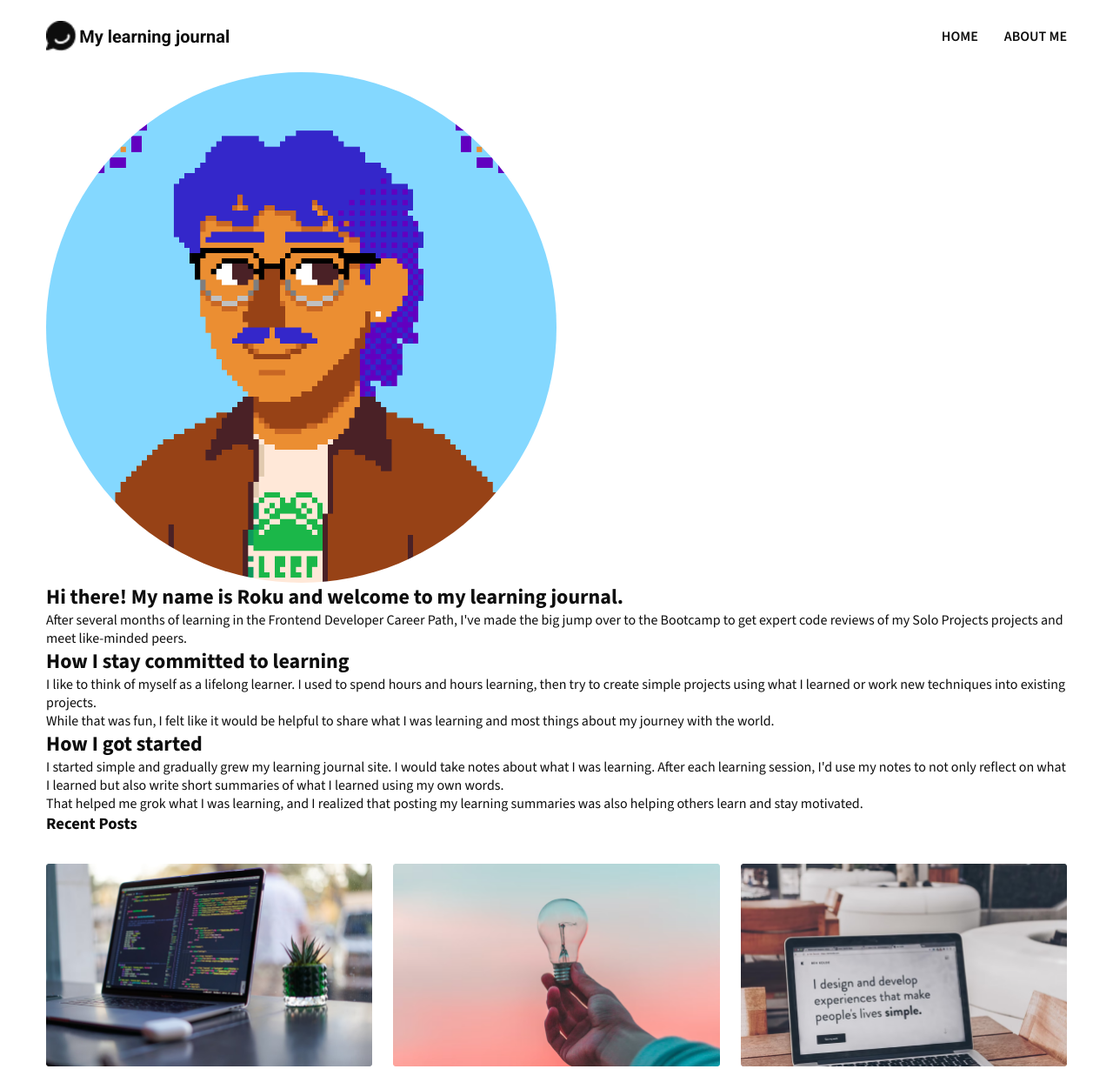
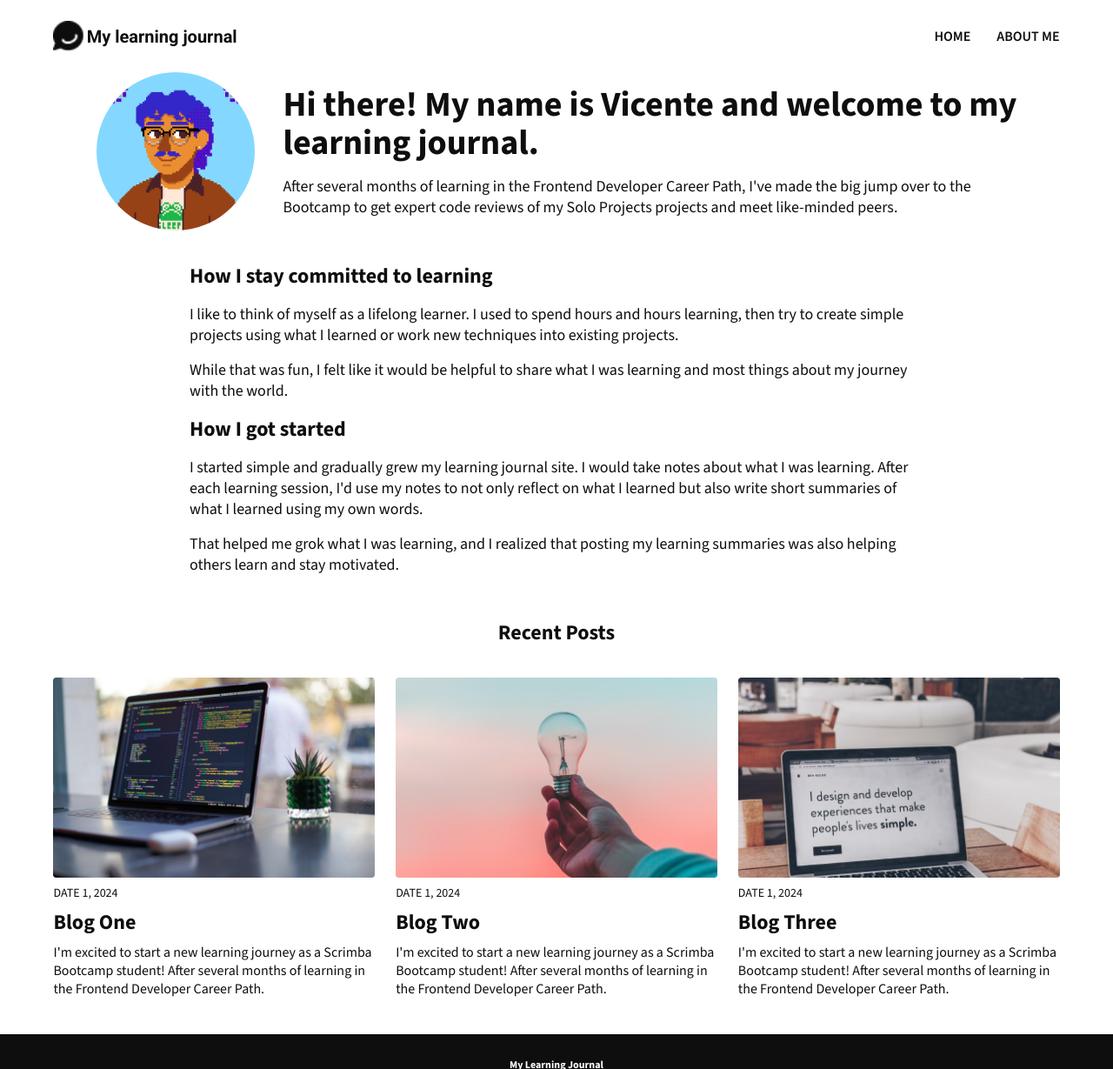
Before and after one commit to vrhernandez/learning-journal, a website built with Vite: page about-me.html in a window 1280 px wide. Shown: the top 1229 px of the page at 87% size. Built offline with nearby package versions, Linux system fonts and the light colour scheme.

Commit message:
completed styling and filler content for About Me page and Hero Blog page

```diff
--- a/about-me.html
+++ b/about-me.html
@@ -13,7 +13,7 @@
         <header class="container">
             <a class="logo" href="index.html">
                 <img class="logo-img" src="images/logo.png">
-                My learning journal
+                <p class="logo-name">My learning journal</p>
             </a>
             <nav>
                 <ul>
@@ -23,37 +23,43 @@
             </nav>
         </header>
         <main class="container">
-            <article>
-                <img class="self-img" src="images/IMG_0871.PNG">
-                <h1>Hi there! My name is Roku and welcome to my learning journal.</h1>
-                <p>After several months of learning in the Frontend Developer Career Path, I've made the big jump over to the Bootcamp to get expert code reviews of my Solo Projects projects and meet like-minded peers.</p>
-                <h2>How I stay committed to learning</h2>
-                <p>I like to think of myself as a lifelong learner. I used to spend hours and hours learning, then try to create simple projects using what I learned or work new techniques into existing projects.</p>
-                <p>While that was fun, I felt like it would be helpful to share what I was learning and most things about my journey with the world.</p>
-                <h2>How I got started</h2>
-                <p>I started simple and gradually grew my learning journal site. I would take notes about what I was learning. After each learning session, I'd use my notes to not only reflect on what I learned but also write short summaries of what I learned using my own words.</p>
-                <p>That helped me grok what I was learning, and I realized that posting my learning summaries was also helping others learn and stay motivated.</p>
+            <article class="blog-article">
+                <div class="about-intro">
+                    <img class="self-img" src="images/IMG_0871.PNG">
+                    <div class="article-text">
+                        <h1 class="blog__title--big">Hi there! My name is Vicente and welcome to my learning journal.</h1>
+                        <p class="blog__paragraph">After several months of learning in the Frontend Developer Career Path, I've made the big jump over to the Bootcamp to get expert code reviews of my Solo Projects projects and meet like-minded peers.</p>
+                    </div>
+                </div>
+                <div class="article-text">
+                    <h2 class="blog__subtitle">How I stay committed to learning</h2>
+                    <p class="blog__paragraph">I like to think of myself as a lifelong learner. I used to spend hours and hours learning, then try to create simple projects using what I learned or work new techniques into existing projects.</p>
+                    <p class="blog__paragraph">While that was fun, I felt like it would be helpful to share what I was learning and most things about my journey with the world.</p>
+                    <h2 class="blog__subtitle">How I got started</h2>
+                    <p class="blog__paragraph">I started simple and gradually grew my learning journal site. I would take notes about what I was learning. After each learning session, I'd use my notes to not only reflect on what I learned but also write short summaries of what I learned using my own words.</p>
+                    <p class="blog__paragraph">That helped me grok what I was learning, and I realized that posting my learning summaries was also helping others learn and stay motivated.</p>
+                </div>
             </article>
             <section>
-                <h3>Recent Posts</h3>
+                <h3 class="blog-listing__header">Recent Posts</h3>
                 <div class="blog-listing">
                     <div class="blog">
                         <h2 class="blog__title">Blog One</h2>
                         <p class="blog__date">Date 1, 2024</p>
                         <img class="blog__img" src="images/blog-img-cactus.png">
-                        <p class="blog__preview">I'm excited to start a new learning journey as a Scrimba Bootcamp student! After several months of learning in the Frontend Developer Career Path.</p>
+                        <p class="blog__intro">I'm excited to start a new learning journey as a Scrimba Bootcamp student! After several months of learning in the Frontend Developer Career Path.</p>
                     </div>
                     <div class="blog">
                         <h2 class="blog__title">Blog Two</h2>
                         <p class="blog__date">Date 1, 2024</p>
                         <img class="blog__img" src="images/blog-img-lightbulb.png">
-                        <p class="blog__preview">I'm excited to start a new learning journey as a Scrimba Bootcamp student! After several months of learning in the Frontend Developer Career Path.</p>
+                        <p class="blog__intro">I'm excited to start a new learning journey as a Scrimba Bootcamp student! After several months of learning in the Frontend Developer Career Path.</p>
                     </div>
                     <div class="blog">
                         <h2 class="blog__title">Blog Three</h2>
                         <p class="blog__date">Date 1, 2024</p>
                         <img class="blog__img" src="images/blog-img-simple.png">
-                        <p class="blog__preview">I'm excited to start a new learning journey as a Scrimba Bootcamp student! After several months of learning in the Frontend Developer Career Path.</p>
+                        <p class="blog__intro">I'm excited to start a new learning journey as a Scrimba Bootcamp student! After several months of learning in the Frontend Developer Career Path.</p>
                     </div>
                 </div>
             </section>
--- a/css/about-me.css
+++ b/css/about-me.css
@@ -1,4 +1,22 @@
+.about-intro {
+    display: flex;
+    align-items: center;
+    justify-content: center;
+    gap: 27px 33px;
+}
+
+.about-intro .article-text {
+    margin: 0;
+}
+
 .self-img {
     border-radius: 50%;
     width: 50%;
+    max-width: 182px;
 }
+
+@media (max-width: 768px) {
+    .about-intro {
+        flex-direction: column;
+    }
+}
--- /dev/null
+++ b/css/article-page.css
@@ -0,0 +1,38 @@
+.blog-article {
+    display: flex;
+    flex-direction: column;
+    gap: 2.25em;
+    margin-bottom: 3.125em;
+}
+
+.article-text {
+    display: flex;
+    flex-direction: column;
+    gap: 1em;
+    margin: 0 auto;
+    max-width: 844px;
+}
+
+.blog__img--big {
+    order: initial;
+    height: 50vw;
+}
+
+.blog__subtitle, .blog-listing__header {
+    font-size: 1rem;
+}
+
+.blog-listing__header {
+    margin-bottom: 1.5em;
+    text-align: center;
+}
+
+@media (min-width: 1024px) {
+    .blog__subtitle, .blog-listing__header {
+        font-size: 1.5rem;
+    }
+
+    .blog__paragraph {
+        font-size: 1.125rem;
+    }
+}
--- a/css/style.css
+++ b/css/style.css
@@ -11,8 +11,8 @@ body {
 }
 
 .container {
-    padding-left: 1.25em;
-    padding-right: 1.25em;
+    padding-left: 4.8vw;
+    padding-right: 4.8vw;
 }
 
 /* HEADER **************************************** */
@@ -68,6 +68,10 @@ nav a {
     gap: 8px;
 }
 
+.blog__title {
+    font-size: 1.5em;
+}
+
 .blog__date {
     order: -1;
     font-size: 0.875rem;
@@ -76,11 +80,14 @@ nav a {
 
 .blog__img {
     order: -2;
+    border-radius: 3px;
     width: 100%;
+    object-fit: cover;
 }
 
 .blog--hero {
     justify-content: end;
+    margin-bottom: 2.125em;
     min-height: 300px;
     height: 40vw;
     max-height: 488px;
@@ -90,16 +97,16 @@ nav a {
     color: #fff;
 }
 
-.blog--hero__title {
+.blog__title--big {
     font-size: 2rem;
     line-height: 1.1;
 }
 
-.blog--hero__date {
+.blog__date--big {
     font-size: 0.75rem;
 }
 
-.blog--hero__preview {
+.blog__intro--big {
     max-width: 614px;
     font-size: 1rem;
 }
@@ -108,7 +115,6 @@ nav a {
     display: grid;
     gap: 40px 24px;
     grid-template-columns: repeat(auto-fit, minmax(210px, 1fr));
-    padding-top: 2.125em;
     padding-bottom: 2.625em;
 }
 
@@ -123,6 +129,82 @@ nav a {
     background: #0E0E0E;
     font-size: 0.75rem;
     color: #fff;
+}
+
+
+/* NARROW  SCREEN **************************************/
+@media (max-width: 350px) {
+    .container {
+        padding-left: 0.8em;
+        padding-right: 0.8em;
+    }
+
+    .logo-name,
+    .blog__intro--big,
+    .blog__intro {
+        display: none;
+    }
+
+    nav ul {
+        gap: 15px;
+    }
+
+    .blog--hero {
+        min-height: 250px;
+    }
+
+    .blog__title--big {
+        font-size: 1.5rem;
+        line-height: 1.35;
+    }
+
+    .blog-listing {
+        grid-template-columns: auto;
+        gap: 24px;
+    }
+
+    .blog {
+        gap: 8px;
+    }
+
+    .blog__title {
+        font-size: 1.2rem;
+        line-height: 0.5;
+    }
+}
+
+
+/* WIDE SCREEN ********************************************/
+@media (min-width: 1024px) {
+
+    /* HEADER **************************/
+
+    header {
+        padding-top: 1.5em;
+        padding-bottom: 1.5em;
+    }
+
+    .logo {
+        font-size: 1.25rem;
+    }
+
+    nav a {
+        font-size: 1rem;
+    }
+
+    /* MAIN **************************/
+
+    .blog--hero {
+        padding-bottom: 3.75em;
+    }
+
+    .blog__title--big {
+        font-size: 2.5rem;
+    }
+
+    .blog__date--big {
+        font-size: 1rem;
+    }
 }
 
 
@@ -145,83 +227,3 @@ nav a {
 .bold {
     font-weight: bold;
 }
-
-
-/* NARROW  SCREEN **************************************/
-@media (max-width: 350px) {
-    .container {
-        padding-left: 1em;
-        padding-right: 1em;
-    }
-
-    .logo-name,
-    .blog--hero__preview,
-    .blog__preview {
-        display: none;
-    }
-
-    nav ul {
-        gap: 15px;
-    }
-
-    .blog--hero {
-        min-height: 250px;
-    }
-
-    .blog--hero__title {
-        font-size: 1.5rem;
-        line-height: 1.35;
-    }
-
-    .blog-listing {
-        grid-template-columns: auto;
-        gap: 24px;
-    }
-
-    .blog {
-        gap: 8px;
-    }
-
-    .blog__title {
-        font-size: 1.2rem;
-        line-height: 0.5;
-    }
-}
-
-
-/* WIDE SCREEN ********************************************/
-@media (min-width: 1024px) {
-    .container {
-        padding-left: 3.3125em;
-        padding-right: 3.3125em;
-    }
-
-    /* HEADER **************************/
-
-    header {
-        padding-top: 1.5em;
-        padding-bottom: 1.5em;
-    }
-
-    .logo {
-        font-size: 1.25rem;
-    }
-
-    nav a {
-        font-size: 1rem;
-    }
-
-    /* MAIN **************************/
-
-    .blog--hero {
-        padding-bottom: 3.75em;
-    }
-
-    .blog--hero__title {
-        font-size: 2.5rem;
-    }
-
-    .blog--hero__date {
-        font-size: 1rem;
-    }
-}
```
Also changed, not shown: blog-hero.html (+42 -3 lines), index.html (+9 -9 lines).
